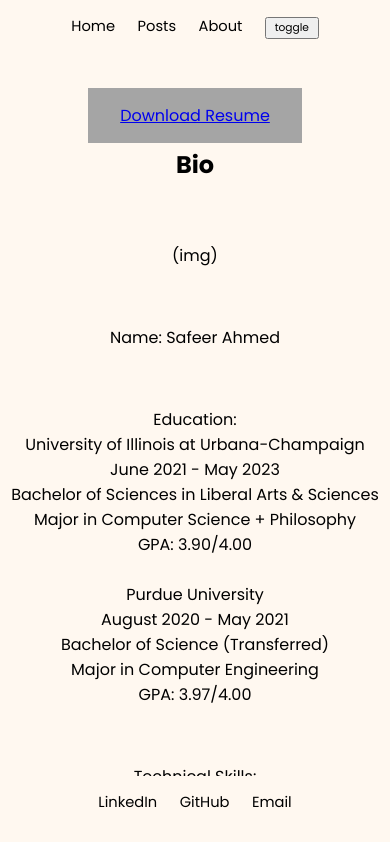
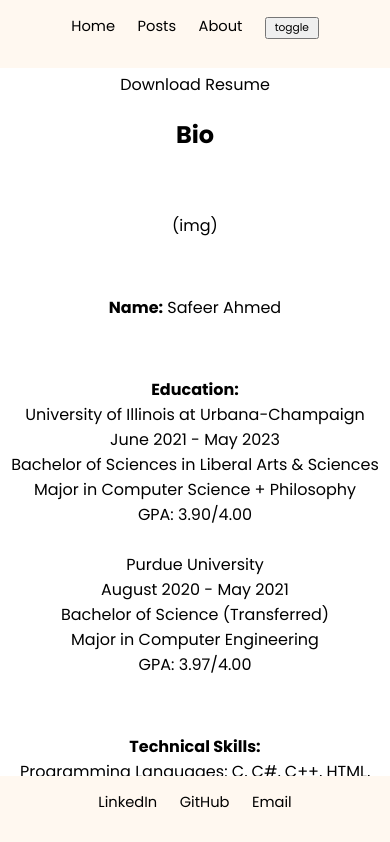
Before and after one commit to sahme73/personal-website, a SvelteKit app: page /about in a window 390 px wide. Shown: the top 842 px of the page. Built offline with nearby package versions, Linux system fonts and the light colour scheme.

Commit message:
Updated menu to properly overlay over text and temporarily removed resume button component for future updates.

```diff
--- a/src/routes/+layout.svelte
+++ b/src/routes/+layout.svelte
@@ -1,7 +1,7 @@
 <script lang=ts>
     export const prerender = true;
 
-    import { light_mode, dark_mode, background } from './store';
+    import { light_mode, dark_mode, background, background0 } from './store';
     let light = false;
     let dark = false;
 
@@ -24,14 +24,17 @@
             color = '#FFF8F0';
             font_color = 'black';
             background.set(color);
+            background0.set('#ffffff');
         } else if (dark) {
             color = '#202022';
             font_color = 'white';
             background.set(color);
+            background0.set('#2f2f32');
         } else {
             color = 'white';
             font_color = 'black';
             background.set(color);
+            background0.set(color);
         }
     }
 </script>
@@ -61,7 +64,9 @@
 <style>
     :root {
         --temp0: #FFF8F0;
+        --temp00: #ffffff;
         --temp1: #202022;
+        --temp11: #2f2f32;
         --theme-color0: {color};
     }
     .menu {
@@ -81,6 +86,7 @@
         background-color: var(--theme-color);
         transition: background-color 0.3s;
         color: var(--font-color);
+        z-index: 1000;
     }
     header {
         position: fixed;
@@ -93,6 +99,7 @@
         font-size: 2vmin;
         color: var(--font-color);
         overflow: visible;
+        z-index: 1000;
     }
     nav {
         margin: 6px; /* fallback */
--- a/src/routes/about/+page.svelte
+++ b/src/routes/about/+page.svelte
@@ -1,12 +1,10 @@
 <script lang=ts>
     export const prerender = true;
 
-    import ResumeComponent from './resume_component.svelte';
-
-    import { light_mode, dark_mode, background } from '../store';
+    import { light_mode, dark_mode, background0 } from '../store';
 
     let color = 'black';
-    background.subscribe(value => {
+    background0.subscribe(value => {
         color = value;
     });
 
@@ -35,18 +33,19 @@
 
 <section class="stretch">
     <div class="bg" style="--theme-color: {color};" />
-    <ResumeComponent/>
 </section>
 
 <section class="front" style="--font-color: {font_color};">
+    <a href="./files/safeer-ahmed-resume.pdf" download="safeer-ahmed-resume" class="obj" style="color: {font_color};">Download Resume</a>
+    <br/>
     <h1>Bio</h1>
     <br/>
     <p>(img)</p>
     <br/>
-    <p>Name: Safeer Ahmed</p>
+    <p><b>Name:</b> Safeer Ahmed</p>
     <br/>
     <p>
-        Education:
+        <b>Education:</b>
         <br> University of Illinois at Urbana-Champaign
         <br> June 2021 - May 2023
         <br> Bachelor of Sciences in Liberal Arts & Sciences
@@ -61,23 +60,32 @@
     </p>
     <br/>
     <p>
-        Technical Skills:
-        <br> Programming Languages: C, C#, C++, HTML, Java, JavaScript, MATLAB, MIPS Assembly, Python, Verilog, VPython
-        <br> Frameworks/Tools: React.js, Next.js, Node.js, D3.js, SvelteKit, Unity, Unreal Engine 5, Git, Docker, Photoshop, Excel
-        <br> Spoken Languages: English, Urdu, Spanish
+        <b>Technical Skills:</b>
+        <br> <ins>Programming Languages:</ins> C, C#, C++, HTML, Java, JavaScript, MATLAB, MIPS Assembly, Python, Verilog, VPython
+        <br> <ins>Frameworks/Tools:</ins> React.js, Next.js, Node.js, D3.js, SvelteKit, Unity, Unreal Engine 5, Git, Docker, Photoshop, Excel
+        <br> <ins>Spoken Languages:</ins> English, Urdu, Spanish
     </p>
     <br/>
     <p>
-        About me:
+        <b>About me:</b>
         <br> I am currently pursuing a bachelor's degree in Computer Science + Philosophy. My passion lies in studying the deeper philosophy of different areas in Computer Science. Currently, the degree I am seeking covers philosophical topics regarding concepts such as artificial intelligence and intellectual property rights; however, it also equips me with strong skills to develop software as an engineer. I am open to internship opportunities or job positions as a software engineer to develop my skills within the industry.
     </p>
+    <br/><br/><br/><br/><br/>
 </section>
 
 <style>
+    .obj {
+        text-decoration: none;
+        opacity: 1.0;
+        transition: 0.3s;
+    }
+    .obj:hover {
+        opacity: 0.6;
+    }
     .front {
         position: relative;
         top: 64px;
-        z-index: 1000;
+        z-index: 500;
 
         text-align: center;
         color: var(--font-color);
@@ -95,6 +103,7 @@
         object-fit: cover;
         height: 90vh;
         width: 100vw;
+        z-index: 500;
 
         background-color: var(--theme-color);
         transition: background-color 0.3s;
@@ -109,6 +118,7 @@
             object-fit: cover;
             height: 84%;
             width: 100%;
+            z-index: 500;
 
             background-color: var(--theme-color);
             transition: background-color 0.3s;
--- a/src/routes/about/resume_component.svelte
+++ b/src/routes/about/resume_component.svelte
@@ -32,6 +32,7 @@
     .btn_pos {
         position: relative;
         top: 64px;
+        z-index: 1;
     }
     /* taken from: https://www.w3schools.com/css/css3_buttons.asp */
     .button_unpressed {
--- a/src/routes/posts/+page.svelte
+++ b/src/routes/posts/+page.svelte
@@ -1,10 +1,10 @@
 <script lang=ts>
     export const prerender = true;
 
-    import { light_mode, dark_mode, background } from '../store';
+    import { light_mode, dark_mode, background0 } from '../store';
 
     let color = 'black';
-    background.subscribe(value => {
+    background0.subscribe(value => {
         color = value;
     });
 
--- a/src/routes/store.ts
+++ b/src/routes/store.ts
@@ -10,3 +10,4 @@
 export const light_mode = writable(true);
 export const dark_mode = writable(false);
 export const background = writable('black');
+export const background0 = writable('black');
```
